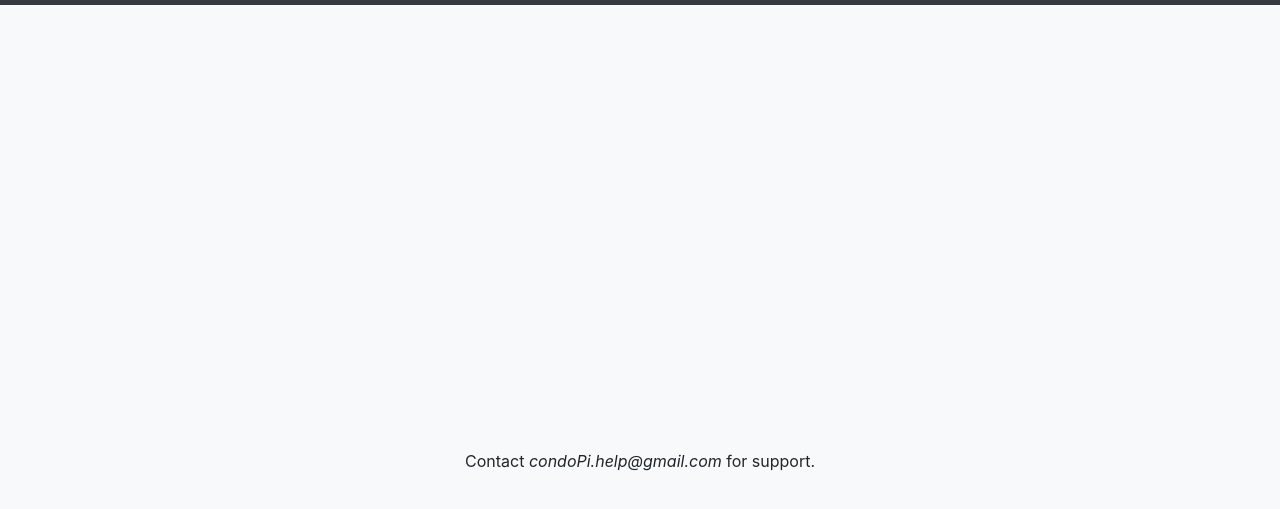
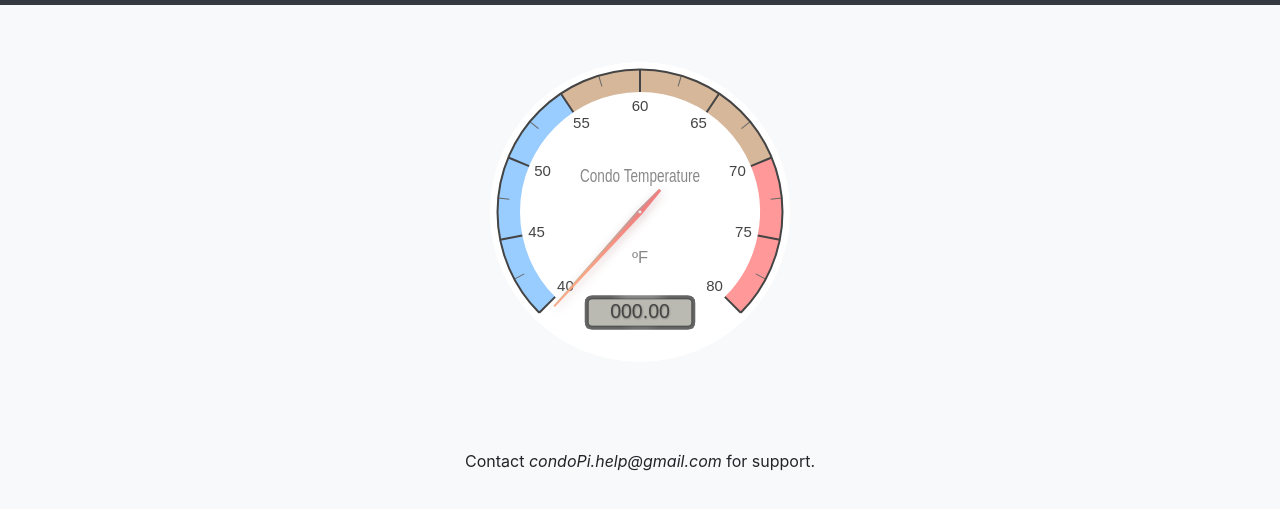
Before and after one commit to CondoPi/CondoPi.github.io, a plain HTML site: page index.html in a window 1280 px wide. Shown: the part 51-560 px from the top of the page. Drawn offline with nearby package versions, Linux system fonts and the light colour scheme.

Commit message:
Updated reference to new library location.

```diff
--- a/index.html
+++ b/index.html
@@ -12,7 +12,7 @@
         <link rel="stylesheet" href="">
 
         <!-- Javascript Gauge -->
-        <script type="text/javascript" src="../canvas-gauges-master/gauge.min.js" defer></script>
+        <script type="text/javascript" src="script/gauge.min.js" defer></script>
         <script type="text/javascript" src="script/radial-gauge.js" defer></script>
         <title>Condo Pi 2.0</title>
     </head>
```
